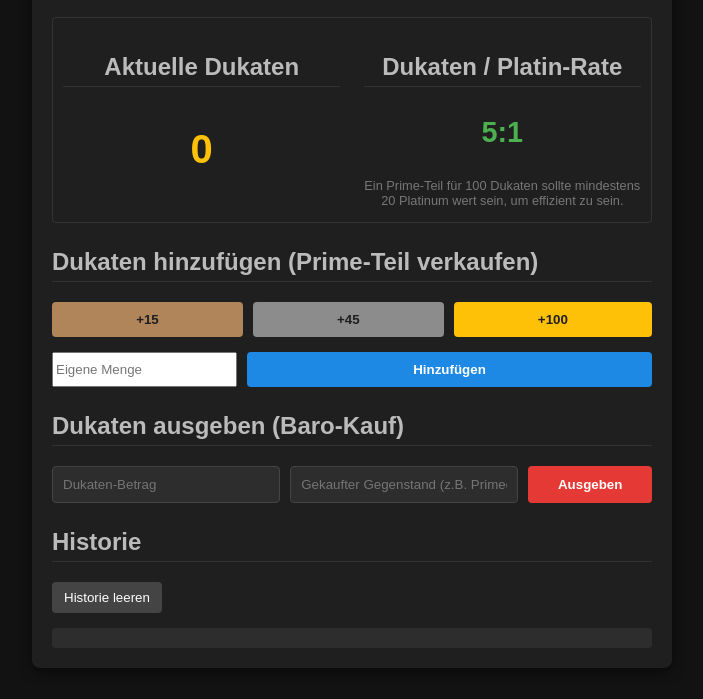
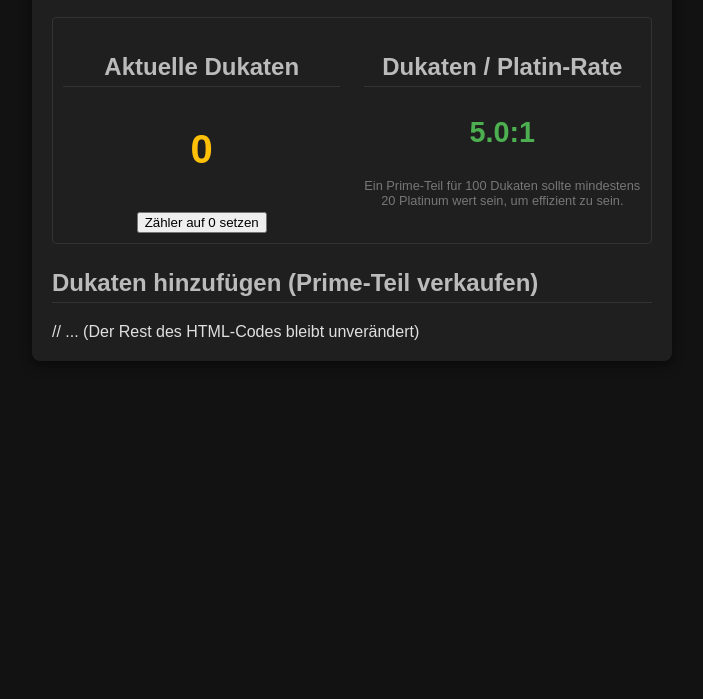
Before and after one commit to nuffie97/warframe-dukat-counter, a plain HTML site: page index.html in a window 1280 px wide. Shown: the part 101-800 px from the top of the page, without its empty margins (288-991 px from the left). Drawn offline with Linux system fonts and the light colour scheme.

Commit message:
Update index.html

```diff
--- a/index.html
+++ b/index.html
@@ -14,6 +14,7 @@
             <div class="stat">
                 <h2>Aktuelle Dukaten</h2>
                 <p id="ducatCount" class="count-value">0</p>
+                <button onclick="resetDucats()" class="reset-btn">Zähler auf 0 setzen</button>
             </div>
             <div class="stat">
                 <h2>Dukaten / Platin-Rate</h2>
@@ -23,30 +24,4 @@
         </div>
 
         <h2>Dukaten hinzufügen (Prime-Teil verkaufen)</h2>
-        <div class="input-group">
-            <button onclick="addDucats(15, 'Bronze Teil')" class="ducat-btn tier-15">+15</button>
-            <button onclick="addDucats(45, 'Silber Teil')" class="ducat-btn tier-45">+45</button>
-            <button onclick="addDucats(100, 'Gold Teil')" class="ducat-btn tier-100">+100</button>
-        </div>
-        <div class="input-group">
-            <input type="number" id="customAmount" placeholder="Eigene Menge">
-            <button onclick="addCustomDucats()" class="ducat-btn custom-add">Hinzufügen</button>
-        </div>
-
-        <h2>Dukaten ausgeben (Baro-Kauf)</h2>
-        <div class="input-group spend-group">
-            <input type="number" id="spendAmount" placeholder="Dukaten-Betrag" class="spend-input">
-            <input type="text" id="spendItemName" placeholder="Gekaufter Gegenstand (z.B. Primed Mod)" class="spend-input">
-            <button onclick="spendDucats()" class="ducat-btn custom-spend">Ausgeben</button>
-        </div>
-
-        <h2>Historie</h2>
-        <button onclick="clearHistory()" class="clear-btn">Historie leeren</button>
-        <div class="history-container">
-            <ul id="historyList">
-                </ul>
-        </div>
-    </div>
-    <script src="script.js"></script>
-</body>
-</html>
+// ... (Der Rest des HTML-Codes bleibt unverändert)
```
